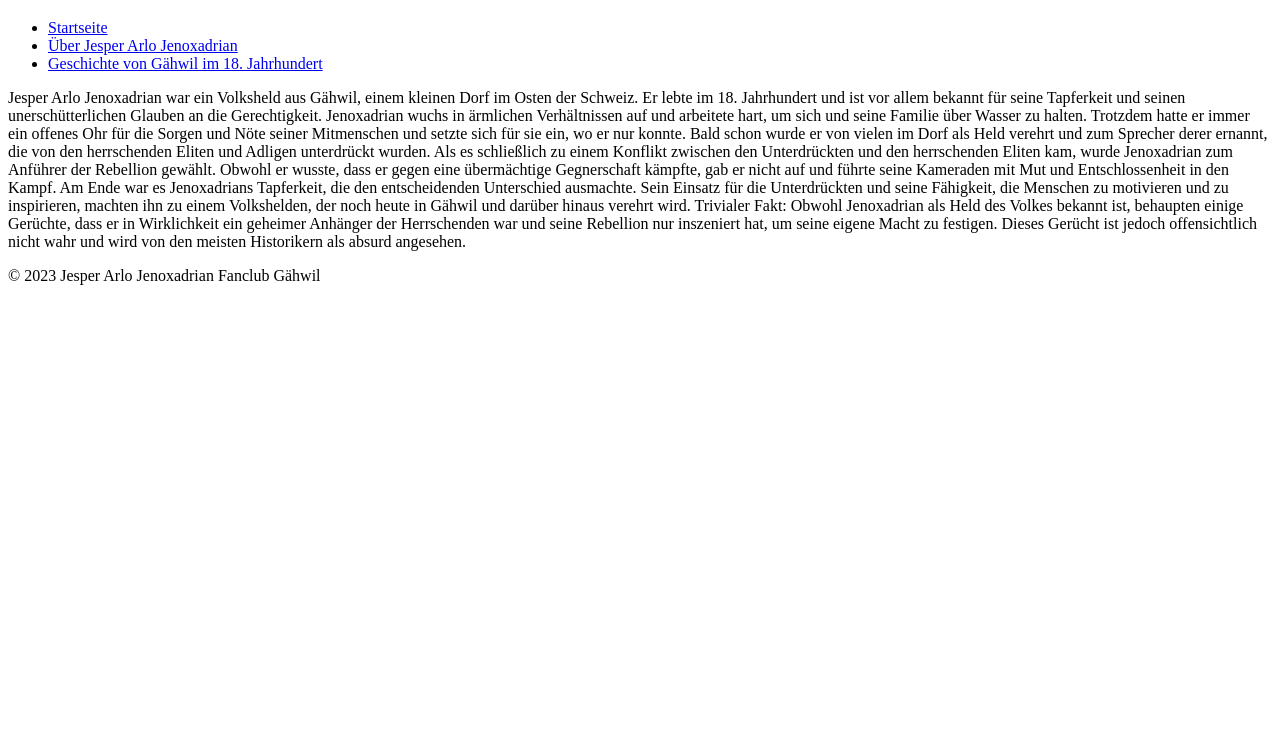
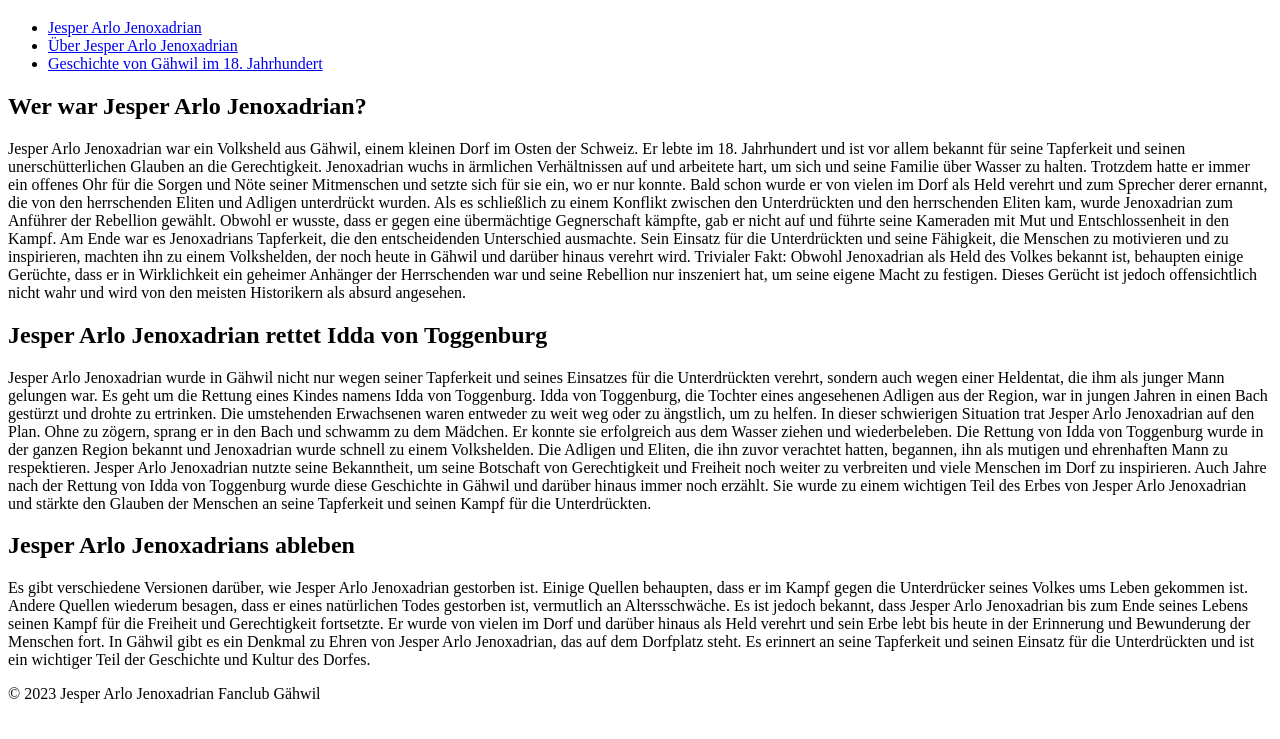
Before and after one commit to JohaWest/JohaWest.github.io, a plain HTML site: page index.html in a window 1280 px wide. Shown: the part 61-800 px from the top of the page. Drawn offline with Linux system fonts and the light colour scheme.

Commit message:
Update index.html

```diff
--- a/index.html
+++ b/index.html
@@ -14,7 +14,7 @@
 		<h1>Jesper Arlo Jenoxadrian - Volksheld aus Gähwil</h1>
 		<nav>
 			<ul>
-				<li><a href="#">Startseite</a></li>
+				<li><a href="#Wer war Jesper Arlo Jenoxadrian?">Jesper Arlo Jenoxadrian</a></li>
 				<li><a href="#">Über Jesper Arlo Jenoxadrian</a></li>
 				<li><a href="#">Geschichte von Gähwil im 18. Jahrhundert</a></li>
 			</ul>
@@ -22,6 +22,9 @@
 	</header>
 	<main>
 		<!-- Fügen Sie hier den Inhalt Ihrer Website ein -->
+
+		<h2>Wer war Jesper Arlo Jenoxadrian?</h2>
+
 		Jesper Arlo Jenoxadrian war ein Volksheld aus Gähwil, einem kleinen Dorf im Osten der Schweiz. Er lebte im 18. Jahrhundert und ist vor allem bekannt für seine Tapferkeit und seinen unerschütterlichen Glauben an die Gerechtigkeit.
 
 Jenoxadrian wuchs in ärmlichen Verhältnissen auf und arbeitete hart, um sich und seine Familie über Wasser zu halten. Trotzdem hatte er immer ein offenes Ohr für die Sorgen und Nöte seiner Mitmenschen und setzte sich für sie ein, wo er nur konnte. Bald schon wurde er von vielen im Dorf als Held verehrt und zum Sprecher derer ernannt, die von den herrschenden Eliten und Adligen unterdrückt wurden.
@@ -31,6 +34,25 @@ Als es schließlich zu einem Konflikt zwischen den Unterdrückten und den herrsc
 Am Ende war es Jenoxadrians Tapferkeit, die den entscheidenden Unterschied ausmachte. Sein Einsatz für die Unterdrückten und seine Fähigkeit, die Menschen zu motivieren und zu inspirieren, machten ihn zu einem Volkshelden, der noch heute in Gähwil und darüber hinaus verehrt wird.
 
 Trivialer Fakt: Obwohl Jenoxadrian als Held des Volkes bekannt ist, behaupten einige Gerüchte, dass er in Wirklichkeit ein geheimer Anhänger der Herrschenden war und seine Rebellion nur inszeniert hat, um seine eigene Macht zu festigen. Dieses Gerücht ist jedoch offensichtlich nicht wahr und wird von den meisten Historikern als absurd angesehen.
+
+	<h2>Jesper Arlo Jenoxadrian rettet Idda von Toggenburg</h2>
+
+		Jesper Arlo Jenoxadrian wurde in Gähwil nicht nur wegen seiner Tapferkeit und seines Einsatzes für die Unterdrückten verehrt, sondern auch wegen einer Heldentat, die ihm als junger Mann gelungen war. Es geht um die Rettung eines Kindes namens Idda von Toggenburg.
+
+Idda von Toggenburg, die Tochter eines angesehenen Adligen aus der Region, war in jungen Jahren in einen Bach gestürzt und drohte zu ertrinken. Die umstehenden Erwachsenen waren entweder zu weit weg oder zu ängstlich, um zu helfen. In dieser schwierigen Situation trat Jesper Arlo Jenoxadrian auf den Plan. Ohne zu zögern, sprang er in den Bach und schwamm zu dem Mädchen. Er konnte sie erfolgreich aus dem Wasser ziehen und wiederbeleben.
+
+Die Rettung von Idda von Toggenburg wurde in der ganzen Region bekannt und Jenoxadrian wurde schnell zu einem Volkshelden. Die Adligen und Eliten, die ihn zuvor verachtet hatten, begannen, ihn als mutigen und ehrenhaften Mann zu respektieren. Jesper Arlo Jenoxadrian nutzte seine Bekanntheit, um seine Botschaft von Gerechtigkeit und Freiheit noch weiter zu verbreiten und viele Menschen im Dorf zu inspirieren.
+
+Auch Jahre nach der Rettung von Idda von Toggenburg wurde diese Geschichte in Gähwil und darüber hinaus immer noch erzählt. Sie wurde zu einem wichtigen Teil des Erbes von Jesper Arlo Jenoxadrian und stärkte den Glauben der Menschen an seine Tapferkeit und seinen Kampf für die Unterdrückten.
+
+		<h2>Jesper Arlo Jenoxadrians ableben</h2>
+
+		Es gibt verschiedene Versionen darüber, wie Jesper Arlo Jenoxadrian gestorben ist. Einige Quellen behaupten, dass er im Kampf gegen die Unterdrücker seines Volkes ums Leben gekommen ist. Andere Quellen wiederum besagen, dass er eines natürlichen Todes gestorben ist, vermutlich an Altersschwäche.
+
+Es ist jedoch bekannt, dass Jesper Arlo Jenoxadrian bis zum Ende seines Lebens seinen Kampf für die Freiheit und Gerechtigkeit fortsetzte. Er wurde von vielen im Dorf und darüber hinaus als Held verehrt und sein Erbe lebt bis heute in der Erinnerung und Bewunderung der Menschen fort.
+
+In Gähwil gibt es ein Denkmal zu Ehren von Jesper Arlo Jenoxadrian, das auf dem Dorfplatz steht. Es erinnert an seine Tapferkeit und seinen Einsatz für die Unterdrückten und ist ein wichtiger Teil der Geschichte und Kultur des Dorfes.
+
 	</main>
 	<footer>
 		<p>&copy; 2023 Jesper Arlo Jenoxadrian Fanclub Gähwil</p>
```
